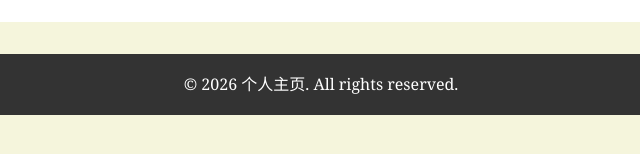
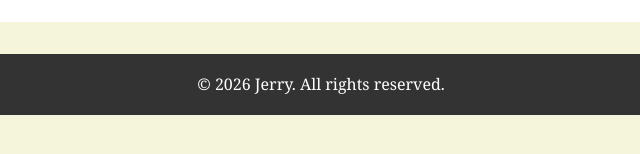
Before and after one commit to Jerry-1-1/Jerry-1-1.github.io, a plain HTML site: page blog.html in a window 1280 px wide. Shown: the part 528-682 px from the top of the page, 319-959 px from the left. Drawn offline with Linux system fonts and the light colour scheme.

Commit message:
Update blog.html

```diff
--- a/blog.html
+++ b/blog.html
@@ -34,7 +34,7 @@
     </main>
 
     <footer>
-        <p>&copy; 2026 个人主页. All rights reserved.</p>
+        <p>&copy; 2026 Jerry. All rights reserved.</p>
     </footer>
 </body>
 </html>
```
